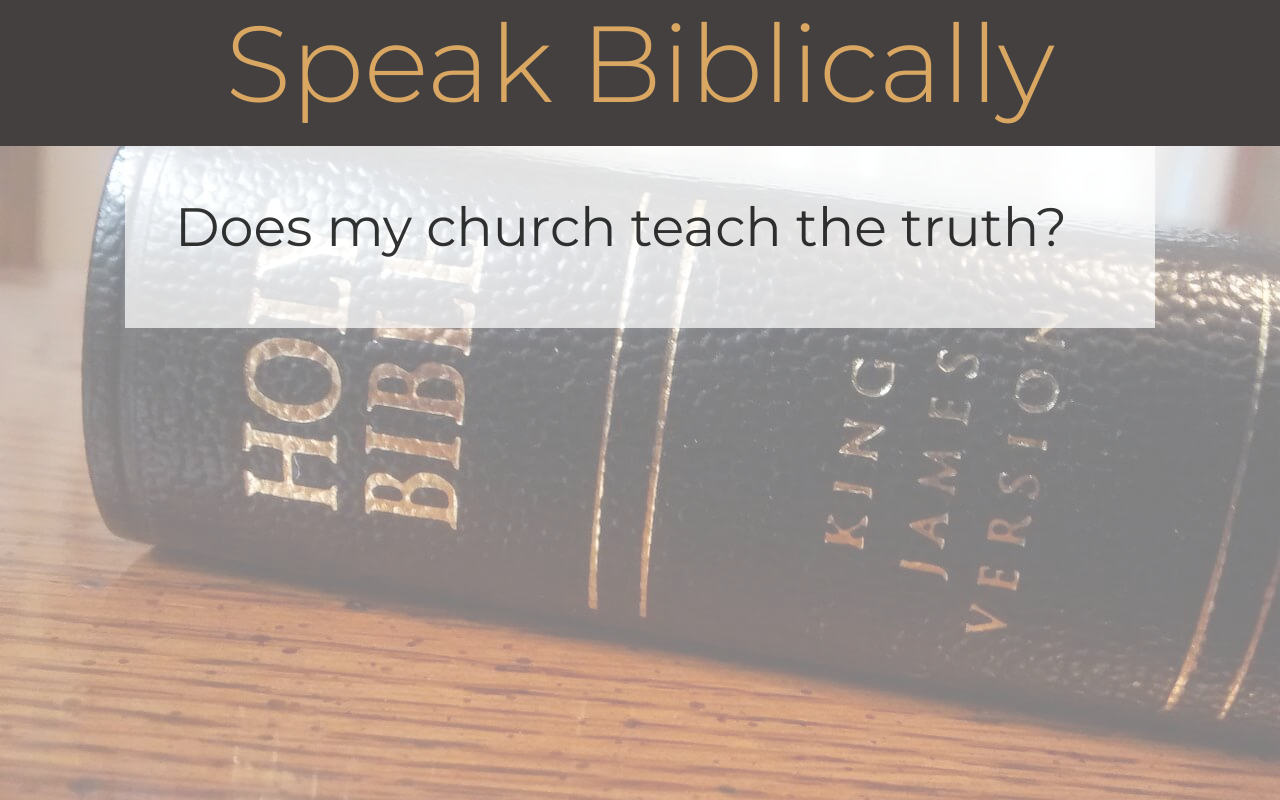
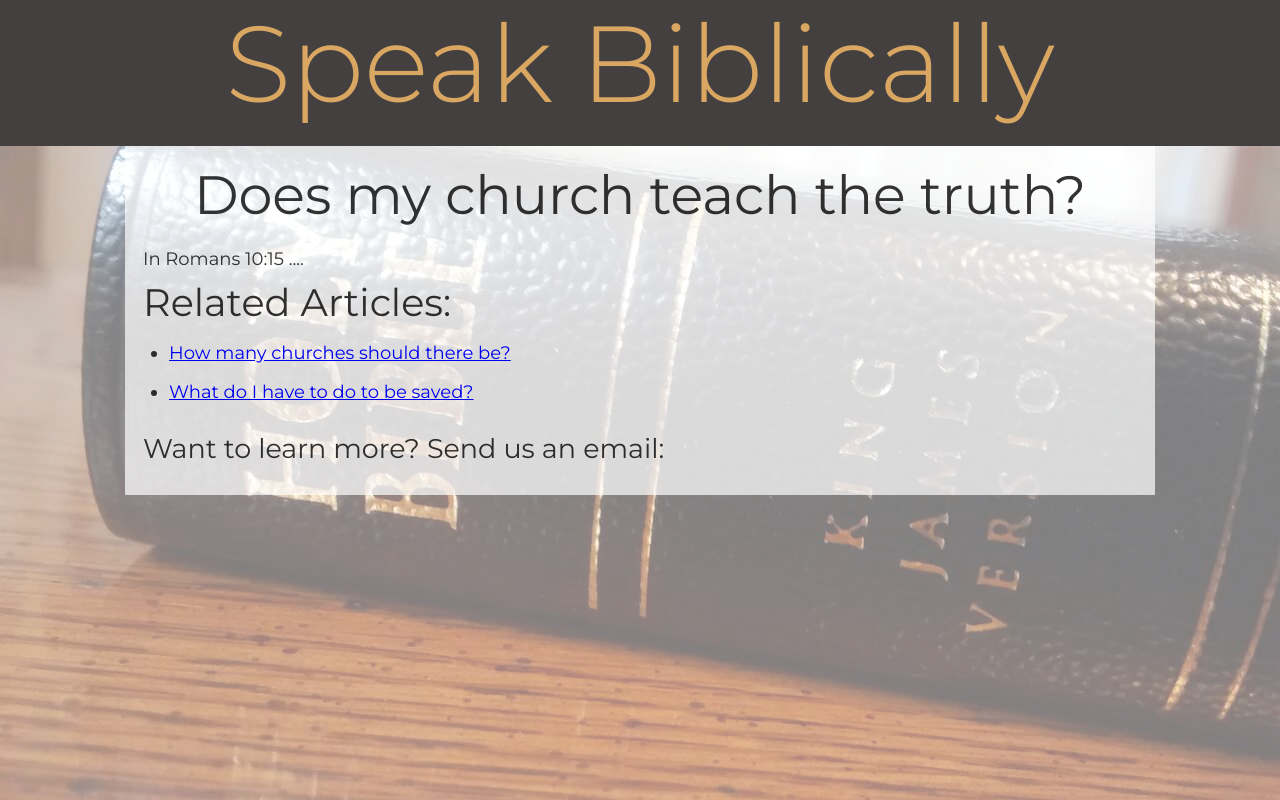
Before and after one commit to leachjustin18/speakbiblically, a Gatsby site: page /lesson in a window 1280 px wide. Built offline with nearby package versions, Linux system fonts and the light colour scheme; Gatsby itself is replaced by a stand-in of ours.

Commit message:
Working on inital design and moving around similar code.

```diff
--- a/src/layout/index.tsx
+++ b/src/layout/index.tsx
@@ -23,6 +23,9 @@ const styles = () => ({
       backgroundImage: `url(${Bible})`,
       backgroundSize: 'cover',
     },
+    childrenParent: {
+      padding: '50px',
+    },
   },
   childrenParent: {
     padding: '1rem',
@@ -32,7 +35,6 @@ const styles = () => ({
       maxWidth: '1030px',
       backgroundColor: 'rgba(255, 255, 255, .7)',
       margin: '0 auto',
-      padding: '50px',
     },
   },
 });
--- a/src/pages/index.tsx
+++ b/src/pages/index.tsx
@@ -9,7 +9,7 @@ import PastLessons from '../components/PastLessons';
 
 interface HomePage extends WithStyles<typeof styles> {}
 
-const styles = theme => ({
+const styles = () => ({
   publishedDate: {
     display: 'block',
   },
@@ -25,11 +25,11 @@ const styles = theme => ({
     fontFamily: 'Montserrat, Arial',
     fontWeight: 500,
     borderRadius: '4px',
-    textTransform: 'uppercase',
+    textTransform: 'uppercase' as 'uppercase',
     padding: '6px 16px',
     fontSize: '0.875rem',
     minWidth: '64px',
-    boxSizing: 'border-box',
+    boxSizing: 'border-box' as 'border-box',
     '&:hover': {
       backgroundColor: '#303f9f',
     },
--- a/src/pages/lesson.tsx
+++ b/src/pages/lesson.tsx
@@ -1,5 +1,7 @@
 import React, { FC } from 'react';
 import Typography from '@material-ui/core/Typography';
+import { withStyles } from '@material-ui/core/styles';
+import { WithStyles } from '@material-ui/core';
 import YouTube from 'react-youtube';
 import Layout from '../layout';
 
@@ -9,16 +11,94 @@ const youTubeOptions: { playerVars: { rel: number } } = {
   },
 };
 
-const Lesson: FC = () => (
+interface Lesson extends WithStyles<typeof styles> {}
+
+const styles = () => ({
+  title: {},
+  youTubeVideoContainer: {},
+  youTube: {},
+  section: {},
+  '@media (min-width: 48rem)': {
+    title: {
+      textAlign: 'center' as 'center',
+    },
+    youTubeVideoContainer: {
+      textAlign: 'center' as 'center',
+    },
+  },
+  '@media (max-width: 37.5rem)': {
+    title: {
+      fontSize: '9vw',
+    },
+    youTubeVideoContainer: {
+      maxWidth: '640px',
+    },
+    youTube: {
+      width: '100%',
+    },
+  },
+  '@media (max-width: 45rem)': {
+    youTubeVideoContainer: {
+      maxWidth: '640px',
+    },
+    youTube: {
+      width: '100%',
+    },
+  },
+  '@media (max-width: 64rem)': {
+    section: {
+      boxShadow:
+        '0px 3px 7px 1px rgba(0,0,0,0.2), 0px 2px 2px 0px rgba(0,0,0,0.14), 0px 2px 1px -1px rgba(0,0,0,0.12)',
+      padding: '1.5rem 1rem',
+      borderRadius: '0.3125rem',
+    },
+  },
+});
+
+const Lesson: FC<Lesson> = ({ classes }) => (
   <Layout>
-    <section>
-      <Typography component="h3" variant="h3" gutterBottom={true}>
+    <section className={classes.section}>
+      <Typography
+        component="h3"
+        variant="h3"
+        gutterBottom={true}
+        className={classes.title}
+      >
         Does my church teach the truth?
       </Typography>
 
-      <YouTube videoId="GY0Bdt9nLT8" opts={youTubeOptions} />
+      <div className={classes.youTubeVideoContainer}>
+        <YouTube
+          videoId="GY0Bdt9nLT8"
+          opts={youTubeOptions}
+          className={classes.youTube}
+        />
+      </div>
+
+      <Typography component="p" variant="body1" gutterBottom={true}>
+        In Romans 10:15 ....
+      </Typography>
+
+      <Typography component="h4" variant="h4" gutterBottom={true}>
+        Related Articles:
+      </Typography>
+
+      <ul>
+        <li>
+          <a href="/">How many churches should there be?</a>
+        </li>
+        <li>
+          <a href="/">What do I have to do to be saved?</a>
+        </li>
+      </ul>
+
+      <Typography component="h5" variant="h5" gutterBottom={true}>
+        Want to learn more? Send us an email:
+      </Typography>
+
+      {/* TODO: Set up email through netlify functions */}
     </section>
   </Layout>
 );
 
-export default Lesson;
+export default withStyles(styles)(Lesson);
```
